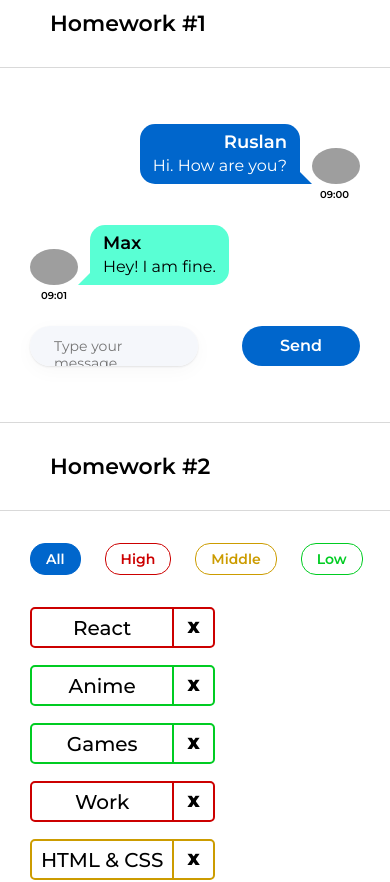
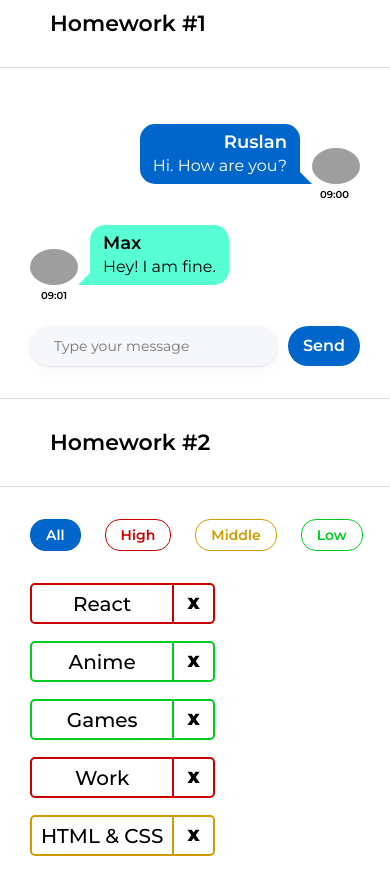
Before and after one commit to rzalyaev/hws2, a React (Create React App) app: page / in a window 390 px wide. Shown: the top 882 px of the page. Built offline with nearby package versions, Linux system fonts and the light colour scheme; grey boxes are pictures that could not be loaded.

Commit message:
Add responsiveness to the component

```diff
--- a/src/s2-homeworks/hw01/message-sender/MessageSender.module.css
+++ b/src/s2-homeworks/hw01/message-sender/MessageSender.module.css
@@ -1,8 +1,9 @@
 .sendForm {
     max-width: 1280px;
-    margin: 0 auto 24px auto;
+    margin: 0 auto;
     display: flex;
     justify-content: center;
+    gap: 24px;
 }
 
 .textarea {
@@ -11,7 +12,6 @@
     max-width: 976px;
     resize: none;
     padding: 12px 24px 11px 24px;
-    margin: 0 44px 0 0;
     border: none;
     background: #F5F7FB;
     box-shadow: 0 5px 20px rgba(29, 33, 38, 0.03), 0 1px 2px rgba(29, 33, 38, 0.1);
@@ -22,9 +22,15 @@
     font-size: 14px;
     line-height: 17px;
     color: rgba(0, 0, 0, 0.6);
+    overflow: hidden;
+    white-space: nowrap;
+    text-overflow: ellipsis;
+    box-sizing: border-box;
 }
 
 .button {
+    max-height: 40px;
+    box-sizing: border-box;
     background: #0066CC;
     border: none;
     border-radius: 20px;
@@ -47,3 +53,12 @@
 .button:active {
 
 }
+
+@media (max-width: 570px) {
+    .sendForm {
+        gap: 10px;
+    }
+    .button {
+        padding: 10px 15px;
+    }
+}
```
